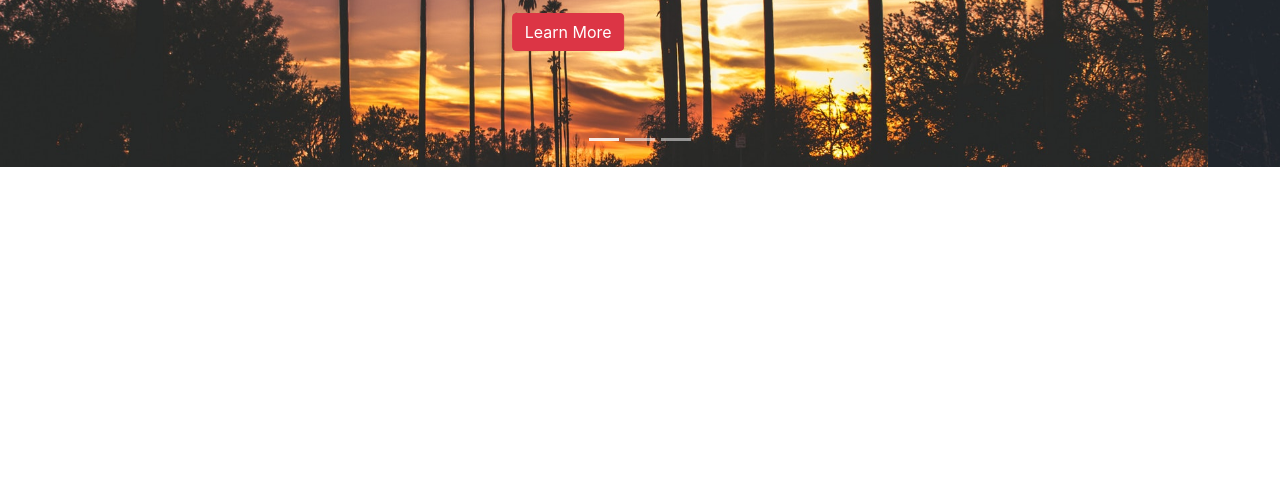
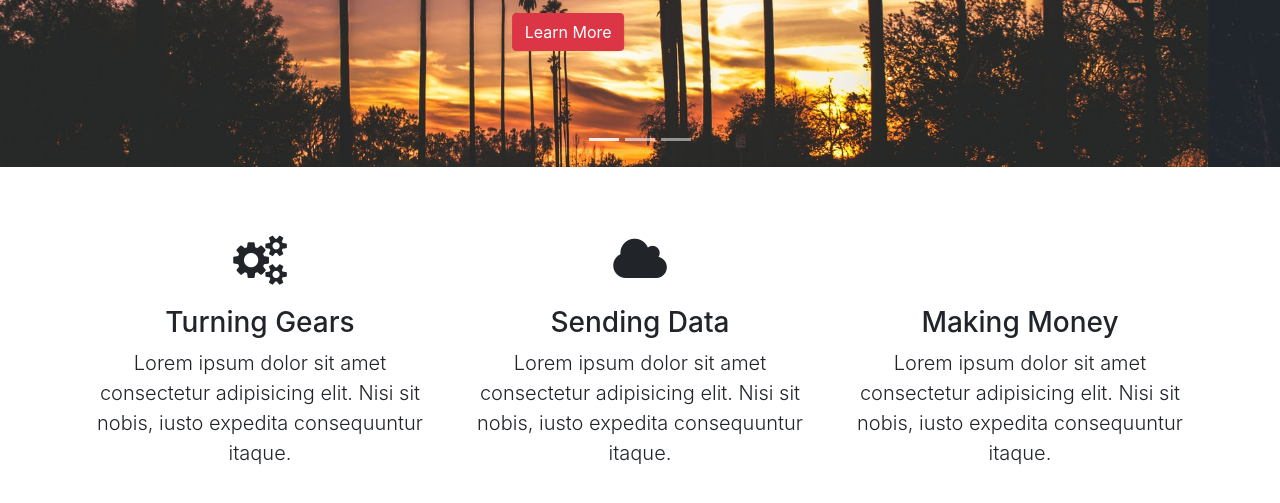
Before and after one commit to saddamhr/glozzom, a plain HTML site: page index.html in a window 1280 px wide. Shown: the part 339-842 px from the top of the page. Before the commit the page ends 800 px from the top, so only its background shows below. Drawn offline with Linux system fonts and the light colour scheme.

Commit message:
home icon done

```diff
--- a/assets/scss/style.scss
+++ b/assets/scss/style.scss
@@ -1,3 +1,5 @@
+$icon-size: 50px;
+
 .navbar {
 	background: #000;
 	.nav-item {
@@ -28,6 +30,10 @@
 	background-size: cover;
 }
 
+#homeicon {
+	font-size: $icon-size;
+}
+
 @media(max-width: 767px) {
 	.nav-item {
 		padding-left: 0 !important;
--- a/index.html
+++ b/index.html
@@ -1,5 +1,6 @@
 <!DOCTYPE html>
 <html lang="en">
+
 <head>
 	<meta charset="UTF-8">
 	<title>Glozzom</title>
@@ -8,6 +9,7 @@
 	<link rel="stylesheet" href="assets/css/style.css">
 	<link rel="shortcut icon" href="assets/img/icon.png" type="image/x-icon">
 </head>
+
 <body>
 	<!-- NAVIGATION -->
 	<nav class="navbar navbar-dark navbar-expand-md">
@@ -50,7 +52,8 @@
 					<div class="container">
 						<div class="carousel-caption mb-5 pb-5">
 							<h2 class="display-4">Heading One</h2>
-							<p class="lead">Lorem ipsum dolor sit amet consectetur adipisicing elit. Deserunt reiciendis veritatis hic doloremque pariatur provident officia porro incidunt harum earum!</p>
+							<p class="lead">Lorem ipsum dolor sit amet consectetur adipisicing elit. Deserunt reiciendis
+								veritatis hic doloremque pariatur provident officia porro incidunt harum earum!</p>
 							<a href="#" class="btn btn-danger">Learn More</a>
 						</div>
 					</div>
@@ -59,7 +62,8 @@
 					<div class="container">
 						<div class="carousel-caption mb-5 pb-5 text-right">
 							<h2 class="display-4">Heading Two</h2>
-							<p class="lead">Lorem ipsum dolor sit amet consectetur adipisicing elit. Deserunt reiciendis veritatis hic doloremque pariatur provident officia porro incidunt harum earum!</p>
+							<p class="lead">Lorem ipsum dolor sit amet consectetur adipisicing elit. Deserunt reiciendis
+								veritatis hic doloremque pariatur provident officia porro incidunt harum earum!</p>
 							<a href="#" class="btn btn-warning">Learn More</a>
 						</div>
 					</div>
@@ -68,7 +72,8 @@
 					<div class="container">
 						<div class="carousel-caption mb-5 pb-5 text-left">
 							<h2 class="display-4">Heading Three</h2>
-							<p class="lead">Lorem ipsum dolor sit amet consectetur adipisicing elit. Deserunt reiciendis veritatis hic doloremque pariatur provident officia porro incidunt harum earum!</p>
+							<p class="lead">Lorem ipsum dolor sit amet consectetur adipisicing elit. Deserunt reiciendis
+								veritatis hic doloremque pariatur provident officia porro incidunt harum earum!</p>
 							<a href="#" class="btn btn-primary">Learn More</a>
 						</div>
 					</div>
@@ -82,10 +87,36 @@
 			</a>
 		</div>
 	</section>
+	<!-- HOME ICON -->
+	<section id="homeicon" class="py-5 text-center">
+		<div class="container">
+			<div class="row">
+				<div class="col-md-4 my-2">
+					<i class="fa fa-gears"></i>
+					<h3 class="my-2">Turning Gears</h3>
+					<p class="lead mb-2">Lorem ipsum dolor sit amet consectetur adipisicing elit. Nisi sit nobis, iusto
+						expedita consequuntur itaque.</p>
+				</div>
+				<div class="col-md-4 my-2">
+					<i class="fa fa-cloud"></i>
+					<h3 class="my-2">Sending Data</h3>
+					<p class="lead mb-2">Lorem ipsum dolor sit amet consectetur adipisicing elit. Nisi sit nobis, iusto
+						expedita consequuntur itaque.</p>
+				</div>
+				<div class="col-md-4 my-2" my-2>
+					<i class="fa fa-card-plus"></i>
+					<h3 class="my-2">Making Money</h3>
+					<p class="lead mb-2">Lorem ipsum dolor sit amet consectetur adipisicing elit. Nisi sit nobis, iusto
+						expedita consequuntur itaque.</p>
+				</div>
+			</div>
+		</div>
+	</section>
 
 	<script src="assets/js/jquery.min.js"></script>
 	<script src="assets/js/popper.min.js"></script>
 	<script src="assets/js/bootstrap.min.js"></script>
 	<script src="assets/js/main.js"></script>
 </body>
+
 </html>
```
Also changed, not shown: assets/css/style.css.
